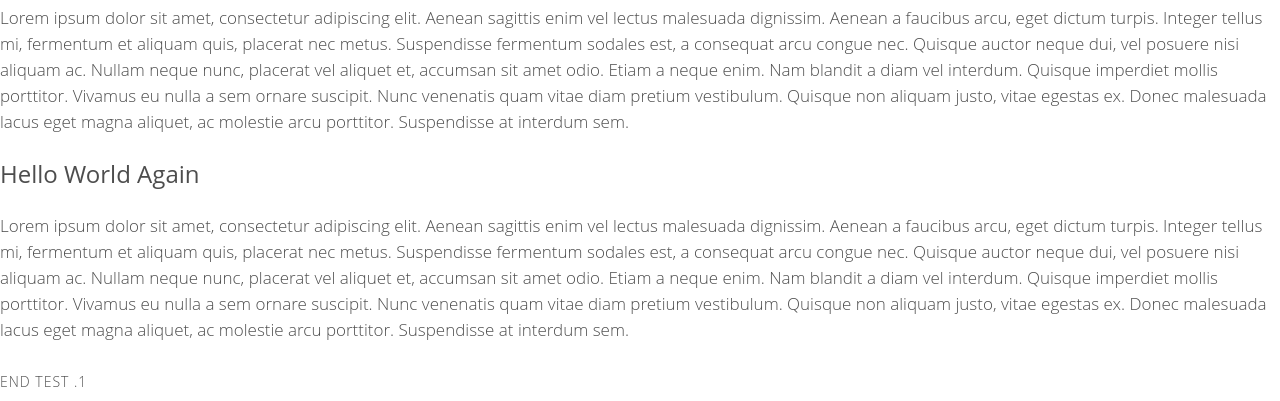
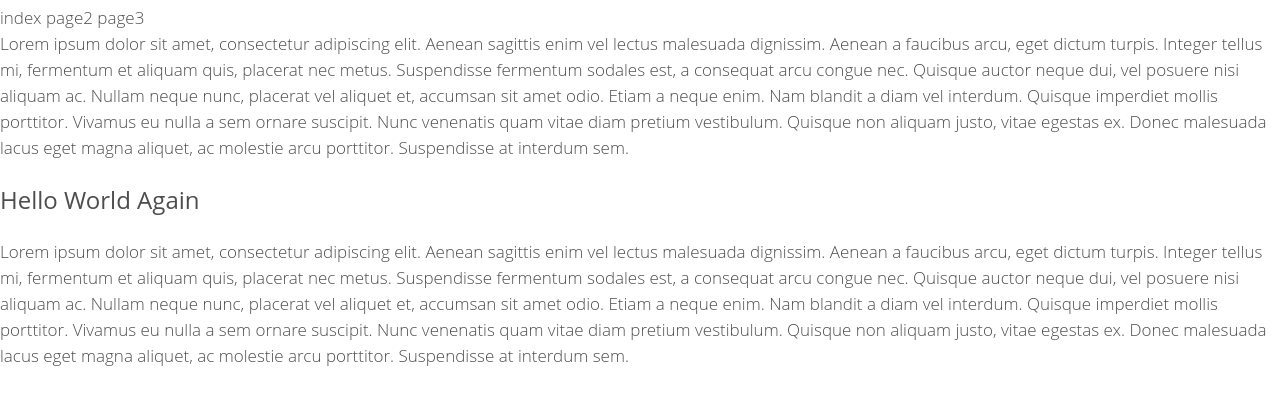
Before and after one commit to jsdelivrbot/LALT, a plain HTML site: page demo/page3.html in a window 1280 px wide. Shown: the part 138-539 px from the top of the page. Drawn offline with Linux system fonts and the light colour scheme; a script that the page names is missing.

Commit message:
Update page3.html

```diff
--- a/demo/page3.html
+++ b/demo/page3.html
@@ -69,6 +69,7 @@
         <h1>Test .1 jaygrid</h1>
           <div class="d-col-1-2 t-col-1-3 m-col-8-10 m-center">
               <h2>Hello World - page 3</h2>
+              <a href="index.html">index</a> <a href="page2.html">page2</a> <a href="page3.html">page3</a>
               <p>Lorem ipsum dolor sit amet, consectetur adipiscing elit. Aenean sagittis enim vel lectus malesuada dignissim. Aenean a faucibus arcu, eget dictum turpis. Integer tellus mi, fermentum et aliquam quis, placerat nec metus. Suspendisse fermentum sodales est, a consequat arcu congue nec. Quisque auctor neque dui, vel posuere nisi aliquam ac. Nullam neque nunc, placerat vel aliquet et, accumsan sit amet odio. Etiam a neque enim. Nam blandit a diam vel interdum. Quisque imperdiet mollis porttitor. Vivamus eu nulla a sem ornare suscipit. Nunc venenatis quam vitae diam pretium vestibulum. Quisque non aliquam justo, vitae egestas ex. Donec malesuada lacus eget magna aliquet, ac molestie arcu porttitor. Suspendisse at interdum sem.</p>
           </div>
           <div class="d-col-1-2 t-col-2-3 m-col-8-9 m-center">
```
